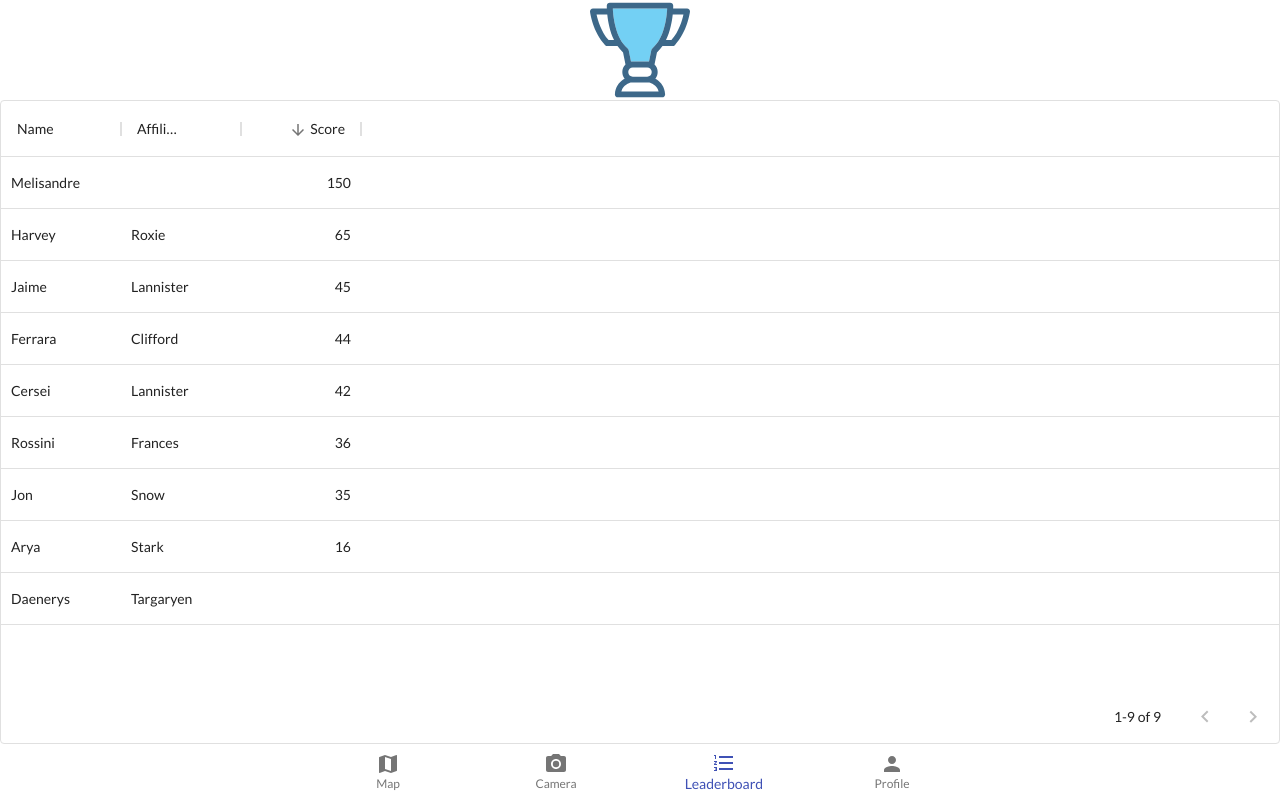
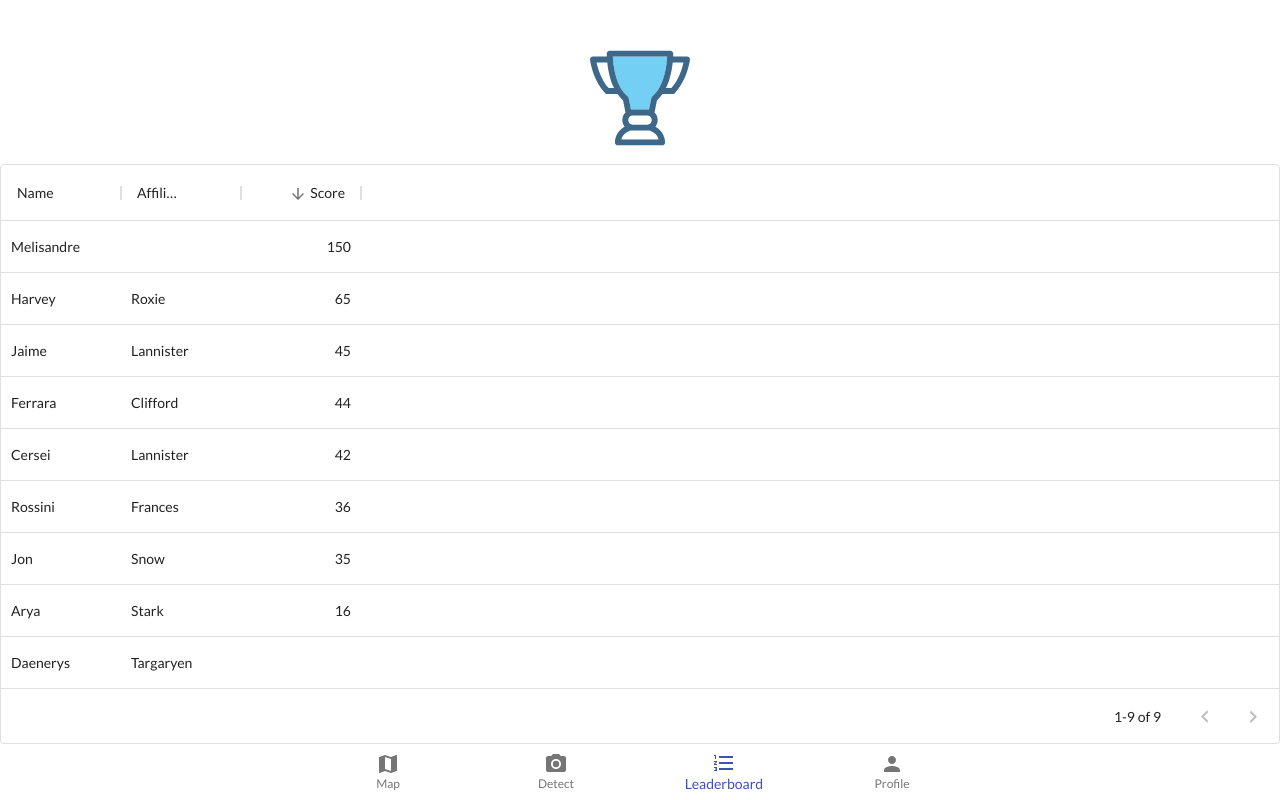
Before and after one commit to nikhilnanda21/HackUST21, a React (Create React App) app in the folder hack-front/: page / in a window 1280 px wide. Both pictures are taken after a click on the button "Leaderboard". Built offline with nearby package versions, Linux system fonts and the light colour scheme.

Commit message:
fix leaderboard page margin

```diff
--- a/hack-front/src/components/BottomNavigation.tsx
+++ b/hack-front/src/components/BottomNavigation.tsx
@@ -16,7 +16,7 @@ const StyledMuiBottomNav = styled(MuiBottomNav)`
 
 const NavMap: Record<string, ReactNode> = {
   Map: <Map />,
-  Camera: <PhotoCamera />,
+  Detect: <PhotoCamera />,
   Leaderboard: <FormatListNumbered />,
   Profile: <Person />,
 };
--- a/hack-front/src/components/Leaderboard.tsx
+++ b/hack-front/src/components/Leaderboard.tsx
@@ -6,7 +6,12 @@ import { DataGrid, GridColDef, GridSortDirection } from '@material-ui/data-grid'
 
 import styled from 'styled-components';
 
-import StyledAvatar from './styled/StyledAvatar';
+import Avatar from './styled/StyledAvatar';
+
+const StyledAvatar = styled(Avatar)`
+  margin-top: 3rem;
+  margin-bottom: 1rem;
+`;
 
 const columns: GridColDef[] = [
   { field: 'name', headerName: 'Name', width: 120 },
```
